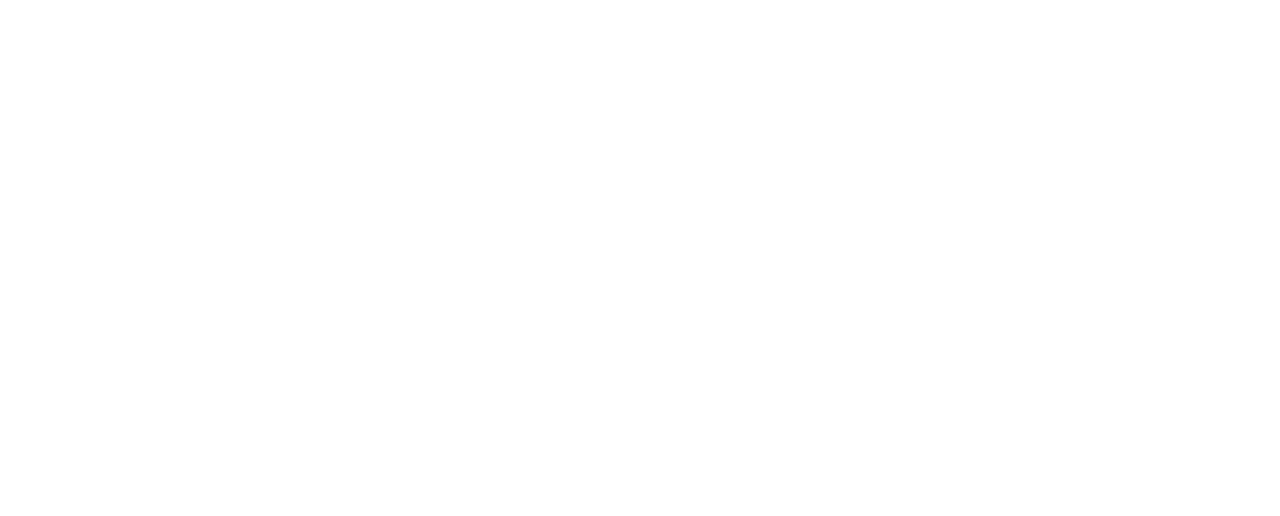
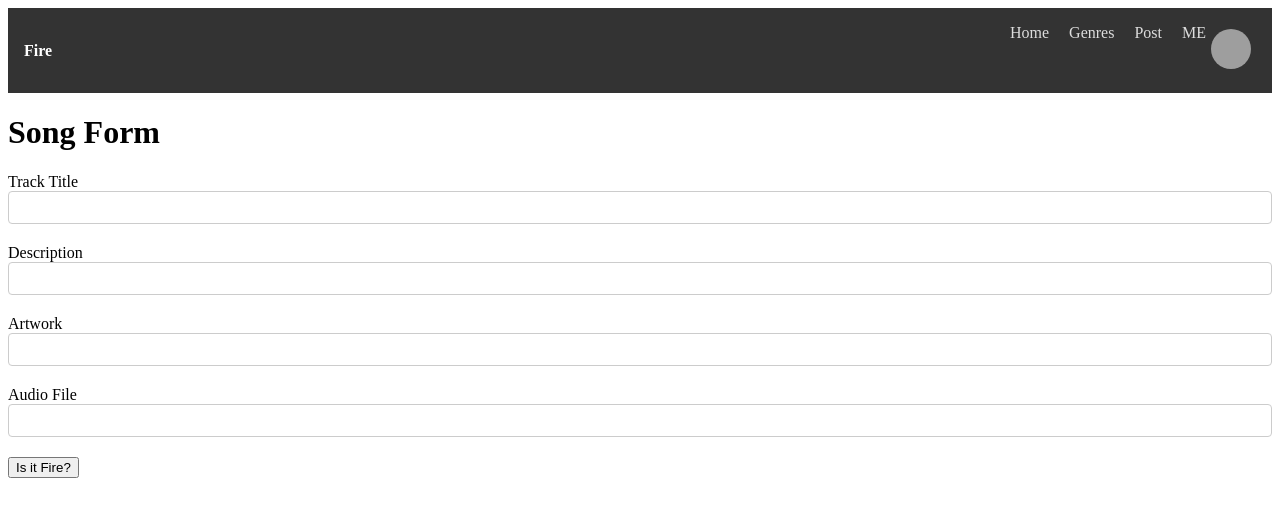
Before and after one commit to nuburooj/capstone-fire-app, a React (Create React App) app in the folder client/: page /post in a window 1280 px wide. Before the commit this address had no page. Shown: the top 516 px of the page. Built offline with nearby package versions, Linux system fonts and the light colour scheme; grey boxes are pictures that could not be loaded.

Commit message:
Made PostPage component and created song upload form

```diff
--- a/client/src/components/App.js
+++ b/client/src/components/App.js
@@ -5,6 +5,7 @@
 import UserLogin from "./user_components/UserLogin";
 import UserContext from "./user_components/UserContext";
 import Home from "./Home";
+import PostPage from "./PostPage";
 
 
 function App() {
@@ -18,6 +19,7 @@
               <Route path='/signup' element={<UserSignup />} />
               <Route path='/login' element={<UserLogin />} />
               <Route path='/' element={<Home />} />
+              <Route path='/post' element={<PostPage />} />
             </Routes>
           </BrowserRouter>
         </div>
--- /dev/null
+++ b/client/src/components/PostPage.jsx
@@ -0,0 +1,82 @@
+import React from "react";
+import NavBar from "./NavBar";
+
+import { Formik, Form, useField } from 'formik';
+import * as Yup from 'yup';
+import { useNavigate } from 'react-router-dom';
+
+function PostPage() {
+
+ const navigate = useNavigate()
+
+    const SongPostTextInput = ({lable, ...props}) => {
+
+        const [field, meta] = useField(props)
+        return(
+            <div className='form-group'>
+                <lable htmlFor={props.id || props.name}>{lable}</lable>
+                <input className='text-input' {...field} {...props} />
+                {meta.touched && meta.error ? (
+                    <div className='error'>{meta.error}</div>
+                ) : null}
+            </div>
+        )
+    }
+
+    return(
+    <div>
+        <NavBar />
+        <div className='song-form-heading'>
+            <h1>Song Form</h1>
+            <div>
+                <Formik
+                    initialValues={{
+                        song_title: "",
+                        song_description: "",
+                        song_artwork: "",
+                        upload_file: "",
+
+                    }}
+                    validationSchema={Yup.object({
+                        song_title: Yup.string()
+                        .required('Song Title is required.'),
+                        song_description: Yup.string()
+                        .required('Song Description is required.'),
+                        song_artwork: Yup.string()
+                        .required('Artwork is required'),
+                        upload_file: Yup.string()
+                        .required('Password is required')
+                    })}
+                    onSubmit={(values, { setSubmitting, resetForm }) => {
+
+                        fetch(`http://localhost:5555/songs`, {
+                            method: 'POST',
+                            headers: {
+                                'Content-Type': 'application/json'
+                            },
+                            body: JSON.stringify(values)
+                        })
+                        .then(res => res.json())
+                        .then(values => {
+                            console.log(values)
+                            navigate('/')
+                        })
+                        .then( setSubmitting(false), resetForm() );
+                    }}
+                    >
+                        <Form className='Song-Form'>
+                            <SongPostTextInput type="text" name="song_title" lable="Track Title" />
+                            <SongPostTextInput type="text" name="song_description" lable="Description" />
+                            <SongPostTextInput type="text" name="song_artwork" lable="Artwork" />
+                            <SongPostTextInput type="text" name="upload_file" lable="Audio File" />
+                            <button type="submit">Is it Fire?</button>
+                        </Form>
+                </Formik>
+            </div>
+        </div>
+    </div>
+    )
+
+}
+
+export default PostPage;
```
